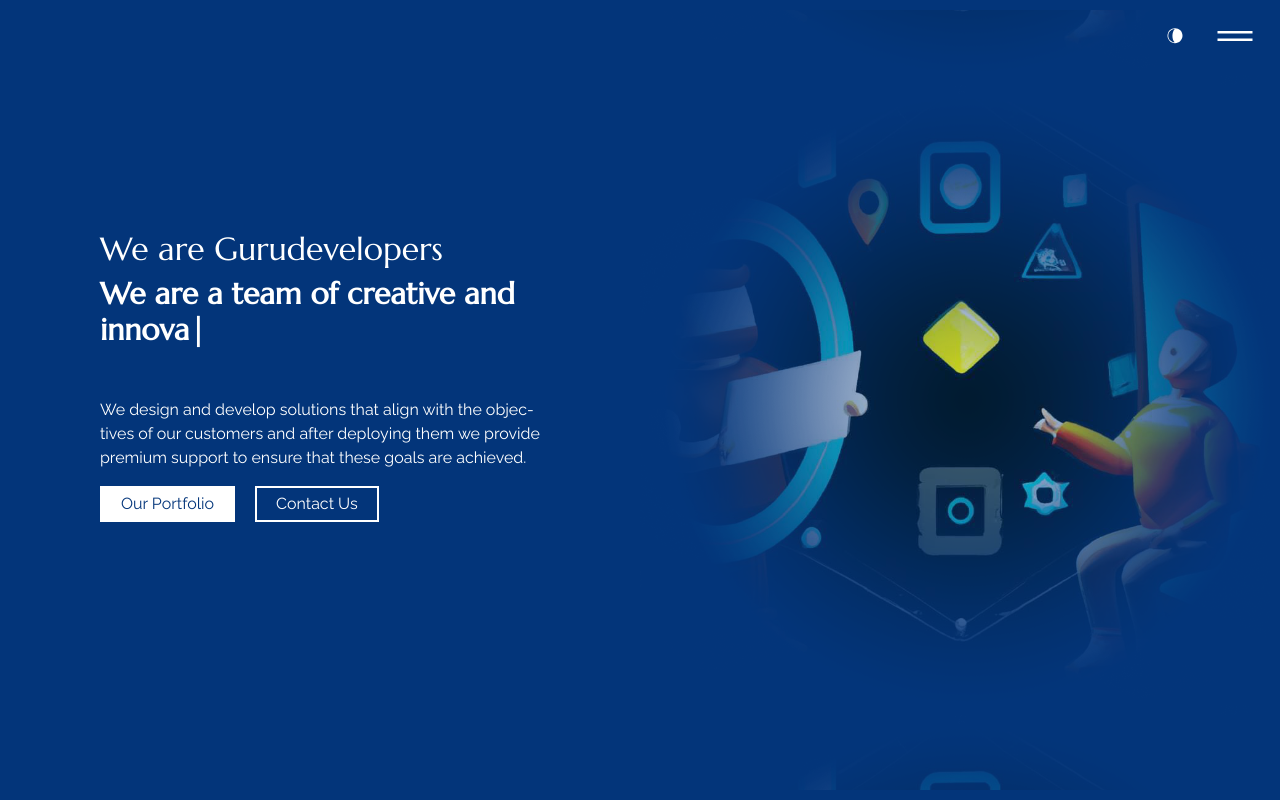
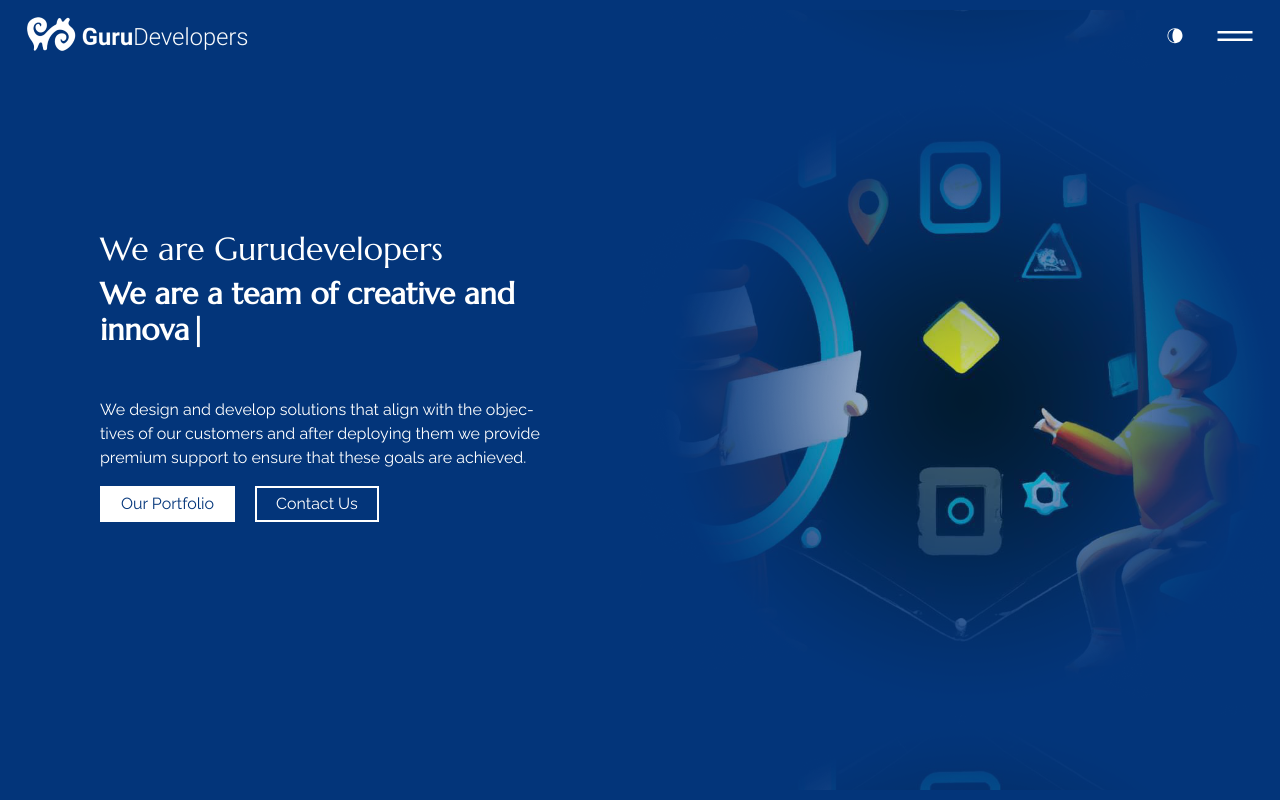
Before and after one commit to miradario/guruweb, a React (Create React App) app: page / in a window 1280 px wide. Built offline with nearby package versions, Linux system fonts and the light colour scheme.

Commit message:
Additional fix

```diff
--- a/src/index.css
+++ b/src/index.css
@@ -104,6 +104,8 @@
   background-repeat: no-repeat;
   background-size: cover;
   background-position: center;
+  height: 37px;
+  width: 225px;
 }
 
 .intro_sec .h_bg-image {
```
